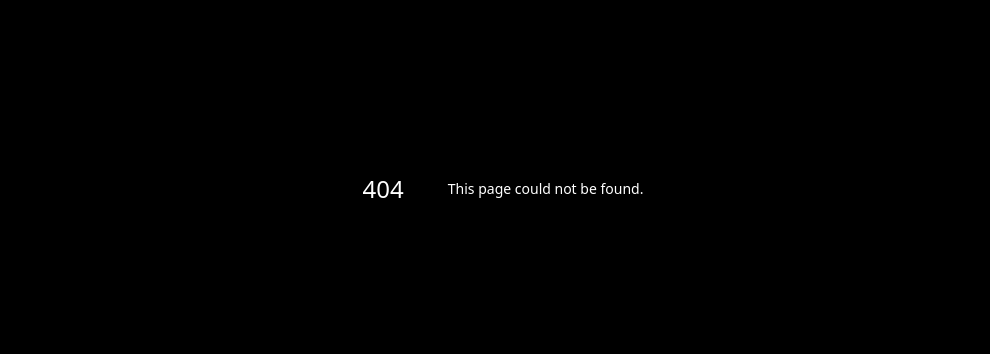
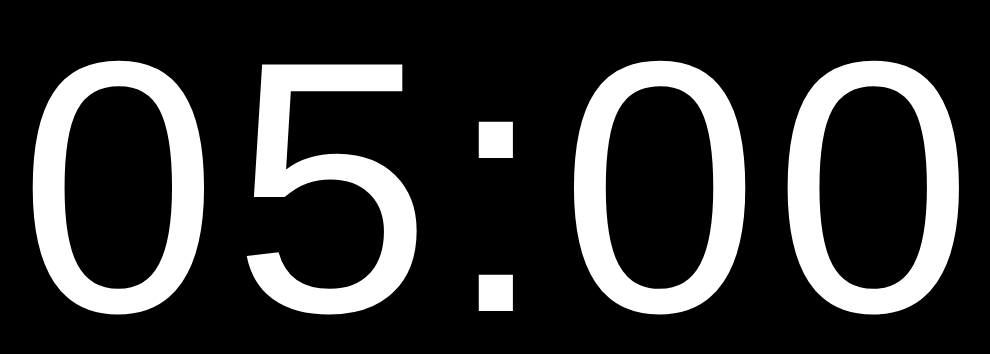
Before and after one commit to CallMeSon/countdown-matador, a Next.js app: page /timer in a window 1280 px wide. Before the commit this address had no page. Shown: the part 212-566 px from the top of the page, without its empty margins (137-1127 px from the left). Built offline with nearby package versions, Linux system fonts and the light colour scheme.

Commit message:
feat: full-screen timer page with phase animations

```diff
--- a/src/app/globals.css
+++ b/src/app/globals.css
@@ -200,3 +200,38 @@ button:focus-visible, input:focus-visible, select:focus-visible, textarea:focus-
   60% { transform: translateX(-4px); }
   80% { transform: translateX(4px); }
 }
+
+/* ============================================================
+   Simple Timer — Animations
+   ============================================================ */
+
+/* Transisi detik halus (normal) */
+@keyframes timer-tick {
+  0% { opacity: 0.35; transform: translateY(0.015em); }
+  100% { opacity: 1; transform: translateY(0); }
+}
+.anim-tick {
+  animation: timer-tick 0.28s ease-out;
+}
+
+/* Scale pop 10 detik terakhir */
+@keyframes timer-pop {
+  0% { transform: scale(1.14); }
+  100% { transform: scale(1); }
+}
+.anim-pop {
+  animation: timer-pop 0.4s cubic-bezier(0.22, 1, 0.36, 1);
+}
+
+/* Glow merah berdenyut saat TIME'S UP */
+@keyframes timer-glow {
+  0%, 100% {
+    text-shadow: 0 0 0.6em rgba(239, 68, 68, 0.45), 0 0 2.2em rgba(239, 68, 68, 0.25);
+  }
+  50% {
+    text-shadow: 0 0 1.1em rgba(239, 68, 68, 0.85), 0 0 3.5em rgba(239, 68, 68, 0.5);
+  }
+}
+.anim-glow {
+  animation: timer-glow 1.1s ease-in-out infinite;
+}
--- /dev/null
+++ b/src/app/timer/page.tsx
@@ -0,0 +1,52 @@
+'use client';
+
+import { useEffect, useRef, useState } from 'react';
+import { useTimer } from '@/hooks/useTimer';
+
+export default function TimerPage() {
+  const { displayTime, overtimeTime, secondsLeft, isOvertime } = useTimer();
+  const prevSec = useRef(secondsLeft);
+  const [animKey, setAnimKey] = useState(0);
+
+  // Trigger animasi tiap perubahan detik
+  useEffect(() => {
+    if (prevSec.current !== secondsLeft) {
+      prevSec.current = secondsLeft;
+      setAnimKey((k) => k + 1);
+    }
+  }, [secondsLeft]);
+
+  const critical = !isOvertime && secondsLeft <= 10 && secondsLeft > 0;
+  const mainClass = critical
+    ? `anim-pop ${secondsLeft <= 5 ? 'text-red-500' : 'text-amber-400'}`
+    : 'anim-tick text-white';
+
+  return (
+    <main className="flex h-screen w-screen items-center justify-center overflow-hidden bg-black">
+      {isOvertime ? (
+        <div className="flex flex-col items-center gap-6">
+          <div
+            data-testid="timesup"
+            className="anim-glow timer-digits font-anton text-[16vw] text-red-500 md:text-[22vw]"
+          >
+            TIME&apos;S UP
+          </div>
+          <div
+            data-testid="overtime-counter"
+            className="timer-digits font-anton text-[6vw] text-red-500 md:text-[8vw]"
+          >
+            {overtimeTime}
+          </div>
+        </div>
+      ) : (
+        <div
+          data-testid="countdown-main"
+          key={animKey}
+          className={`timer-digits font-anton text-[22vw] leading-none md:text-[28vw] ${mainClass}`}
+        >
+          {displayTime}
+        </div>
+      )}
+    </main>
+  );
+}
```
Also changed, not shown: 1 other file (tests, documents, lock files or other folders).
